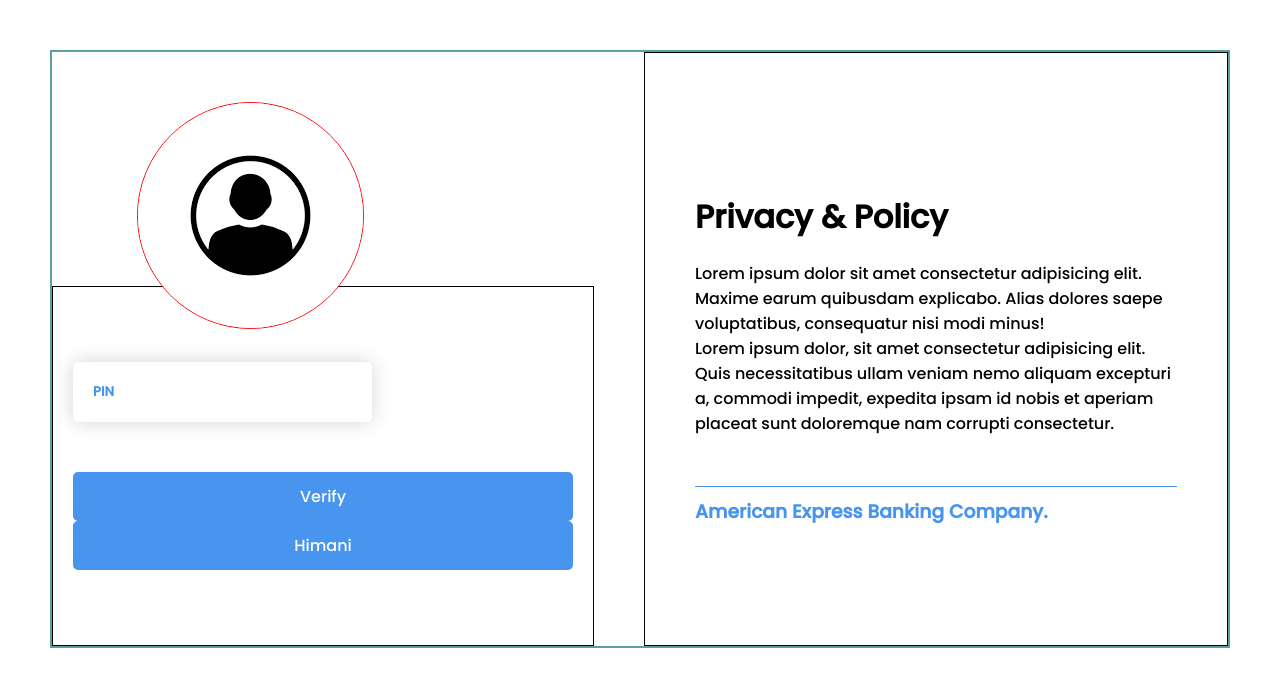
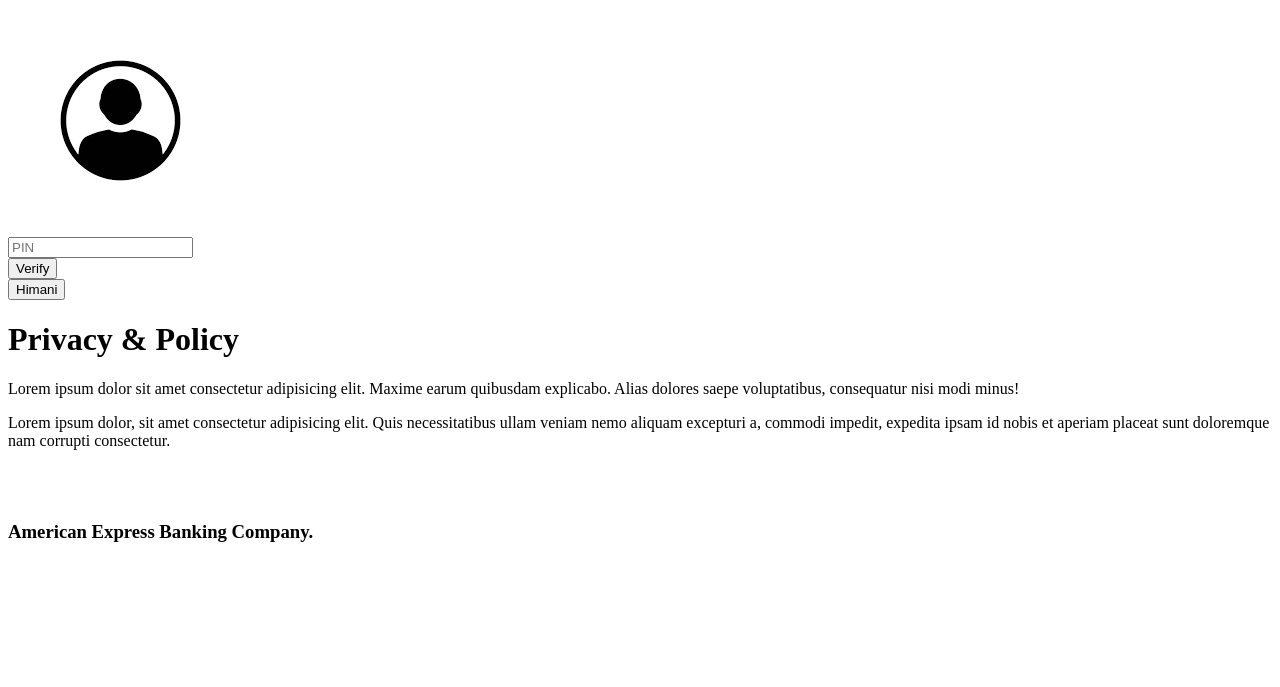
Before and after one commit to SamarthDesai-1/Banking-Management-System, a PHP site: page /PHP/Authentication.php in a window 1280 px wide. Shown: the top 687 px of the page. Run offline with PHP 8.4, Linux system fonts and the light colour scheme.

Commit message:
Commit Success

```diff
--- a/CSS/Authentication.css
+++ b/CSS/Authentication.css
@@ -1,4 +1,4 @@
-@import url('https://fonts.googleapis.com/css2?family=Poppins:wght@300;500&display=swap');
+/* @import url('https://fonts.googleapis.com/css2?family=Poppins:wght@300;500&display=swap');
 
 * {
     margin: 0px;
@@ -77,7 +77,7 @@
 
 }
 .btn {
-    min-width: 500px;
+    max-width: 500px;
     padding: 10px 30px;
     background-color: #4895ef;
     color: white;
@@ -92,3 +92,6 @@
     color: #4895ef;
     border: 2px solid #4895ef;
 }
+
+
+ */
```
